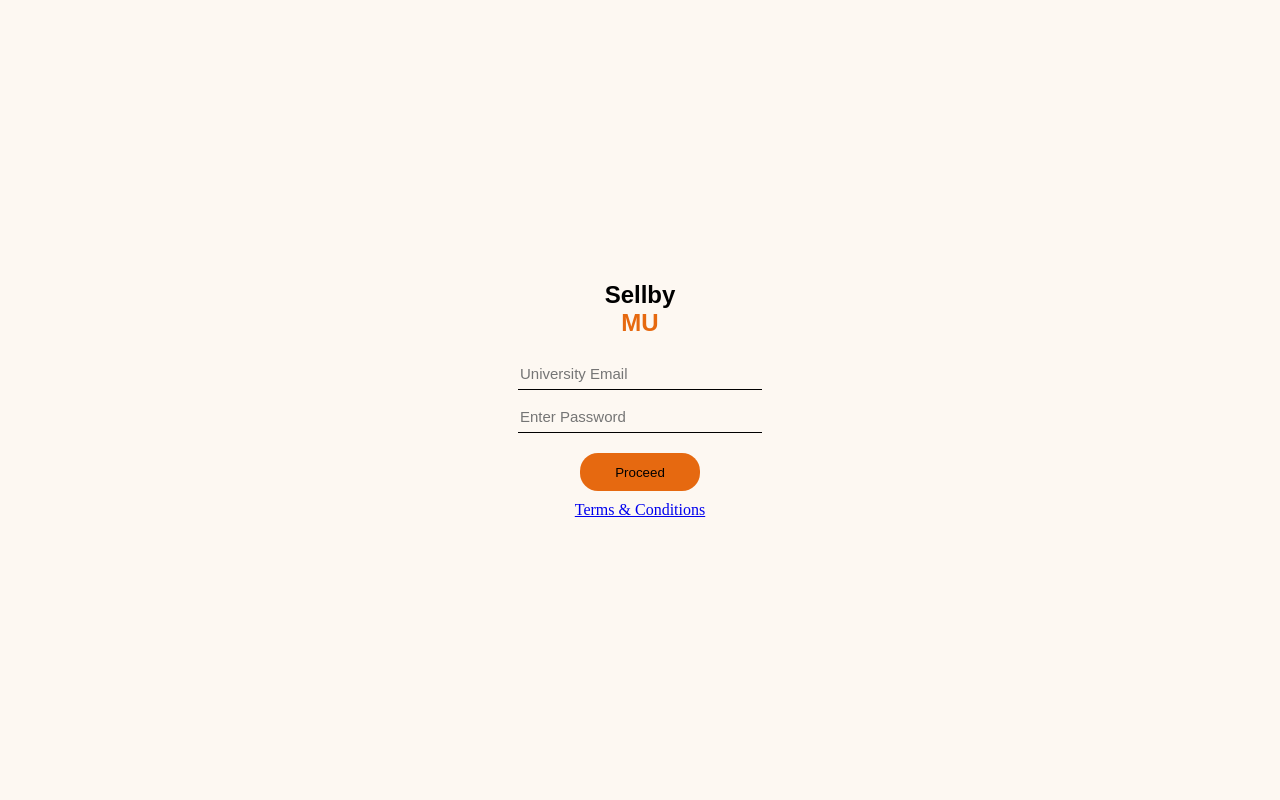
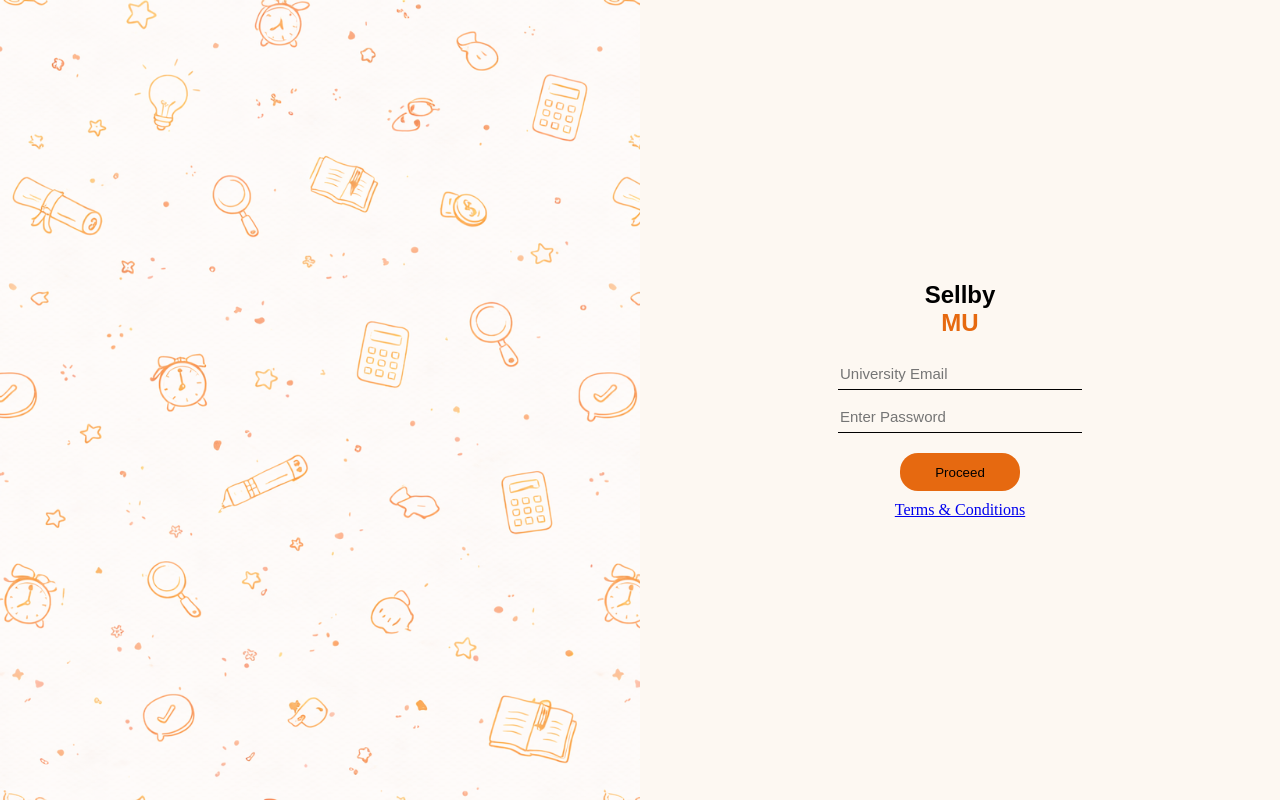
Before and after one commit to rahulgopinathan/sellbee-frontend, a React (Vite) app: page / in a window 1280 px wide. Built offline with nearby package versions, Linux system fonts and the light colour scheme; a web font is replaced by a local one.

Commit message:
Create flexbox and add background image on left and form on right

```diff
--- a/src/LoginPage.css
+++ b/src/LoginPage.css
@@ -0,0 +1,15 @@
+.login-page-container {
+  display: flex;
+  flex-direction: row;
+  height: 100vh;
+  overflow: hidden;
+}
+/* This is for every direct child */
+.login-page-container > * {
+  flex: 1;
+}
+@media (max-width: 768px) {
+  .login-page-container .login-page-images {
+    display: none;
+  }
+}
--- a/src/LoginPage.jsx
+++ b/src/LoginPage.jsx
@@ -1,11 +1,13 @@
 import "./LoginPage.css";
 import LoginForm from "./LoginForm";
+import LoginPageImages from "./LoginPageImages";
 
 function LoginPage() {
   return (
-    <>
+    <div className="login-page-container">
+      <LoginPageImages />
       <LoginForm />
-    </>
+    </div>
   );
 }
 export default LoginPage;
--- /dev/null
+++ b/src/LoginPageImages.css
@@ -0,0 +1,5 @@
+.login-page-background {
+  width: 100%;
+  height: 100%;
+  object-fit: cover;
+}
--- /dev/null
+++ b/src/LoginPageImages.jsx
@@ -0,0 +1,14 @@
+import loginPageBackground from "./assets/sellby-background.png";
+import "./LoginPageImages.css";
+function LoginPageImages() {
+  return (
+    <div className="login-page-images">
+      <img
+        src={loginPageBackground}
+        alt="Sellby Background"
+        className="login-page-background"
+      />
+    </div>
+  );
+}
+export default LoginPageImages;
```
